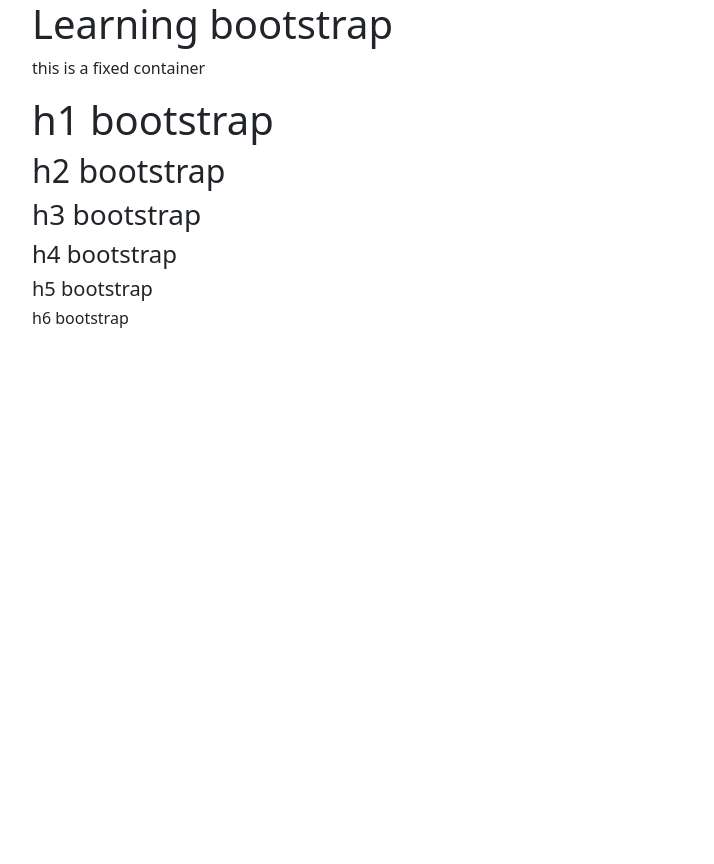
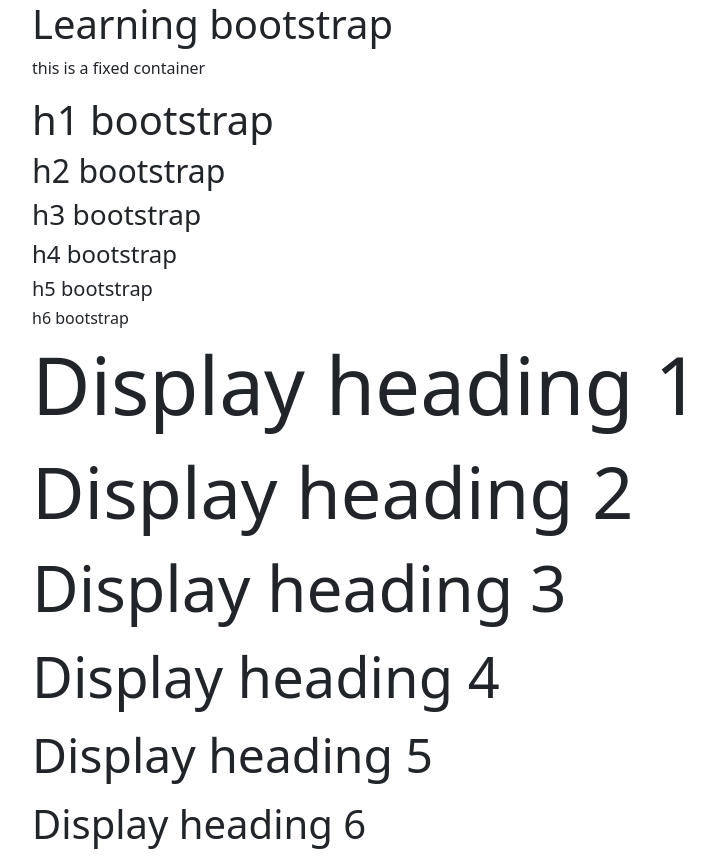
Before and after one commit to KNandhakumar/BootstrapMastery, a plain HTML site: page index.html in a window 1280 px wide. Shown: the whole page, without its empty margins (50-764 px from the left). Before the commit the page ends 800 px from the top, so only its background shows below. Drawn offline with nearby package versions, Linux system fonts and the light colour scheme.

Commit message:
bootstrap diplay classes

```diff
--- a/index.html
+++ b/index.html
@@ -20,6 +20,13 @@
          <p class="h4">h4 bootstrap</p>
          <p class="h5">h5 bootstrap</p>
          <p class="h6">h6 bootstrap</p>
+         <!-- display classes but this class font not bold -->
+         <p class="display-1">Display heading 1</p>
+         <p class="display-2">Display heading 2</p>
+         <p class="display-3">Display heading 3</p>
+         <p class="display-4">Display heading 4</p>
+         <p class="display-5">Display heading 5</p>
+         <p class="display-6">Display heading 6</p>
     </div>
     <!-- bootstrap script link -->
     <script src="https://cdn.jsdelivr.net/npm/bootstrap@5.3.3/dist/js/bootstrap.bundle.min.js" integrity="sha384-YvpcrYf0tY3lHB60NNkmXc5s9fDVZLESaAA55NDzOxhy9GkcIdslK1eN7N6jIeHz" crossorigin="anonymous"></script>
```
